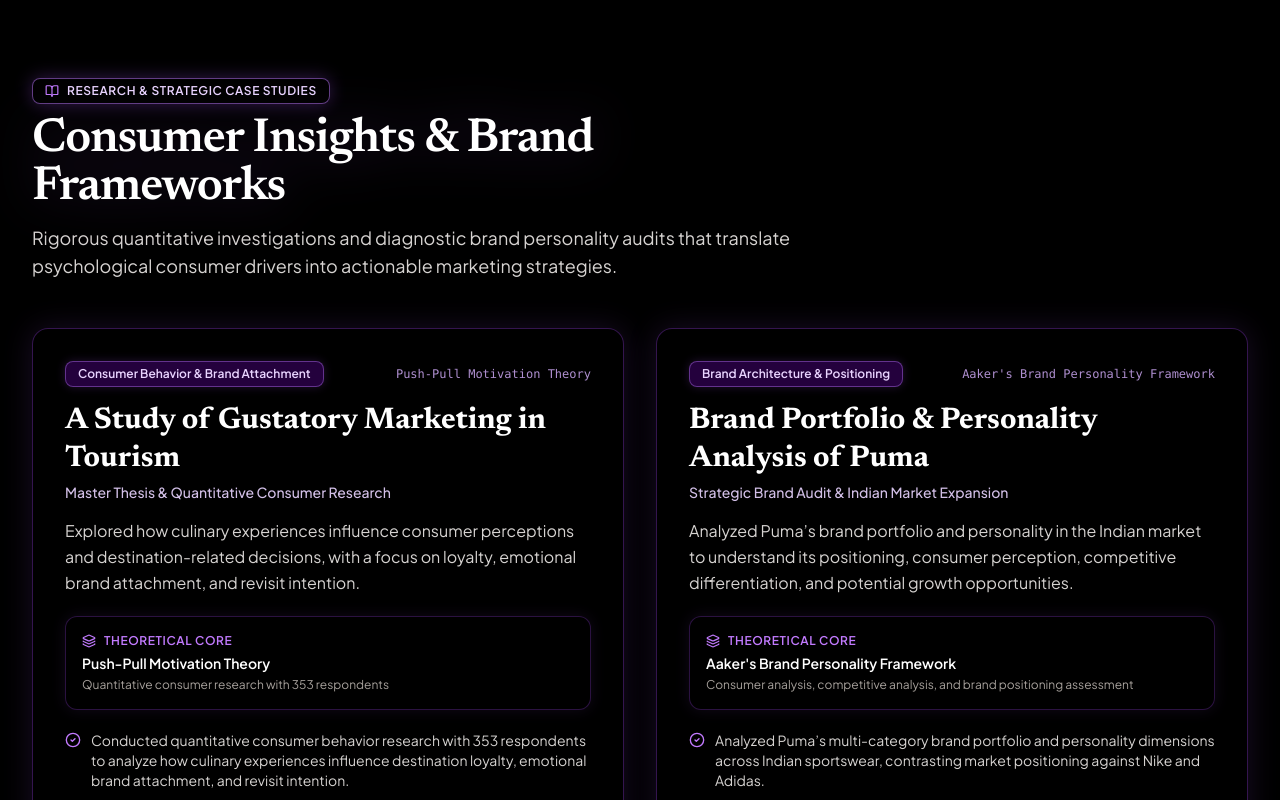
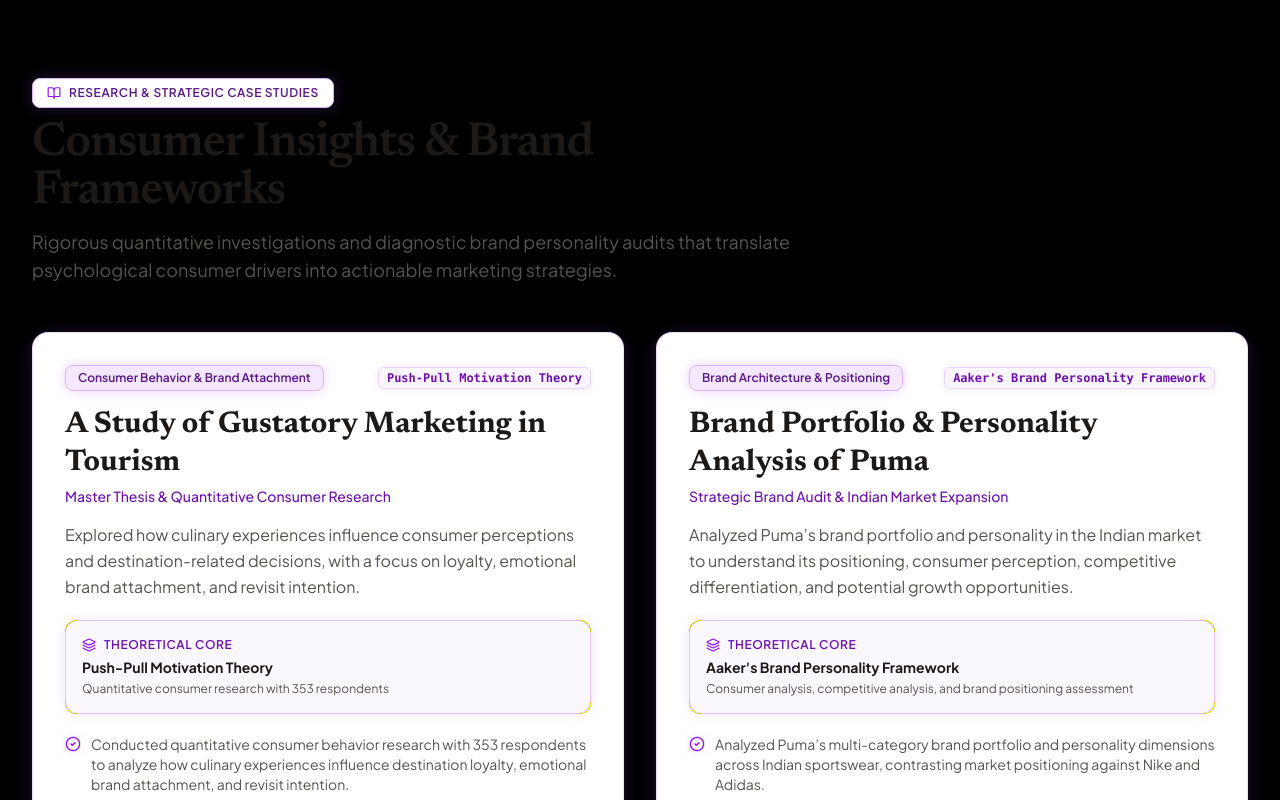
Before and after one commit to vaanimalviyaa-ai/Vaani-Malviya-Portfolio, a React (Vite) app: page / in a window 1280 px wide. Shown: the part 2480-3280 px from the top of the page. Built offline with nearby package versions, Linux system fonts and the light colour scheme.

Commit message:
Update ProjectsSection.tsx

```diff
--- a/src/components/ProjectsSection.tsx
+++ b/src/components/ProjectsSection.tsx
@@ -8,18 +8,18 @@
 
 export const ProjectsSection: React.FC = () => {
   return (
-    <section id="projects" className="py-20 bg-transparent border-b border-purple-500/15 relative">
+    <section id="projects" className="py-20 bg-transparent border-b border-purple-100 relative">
       <div className="max-w-7xl mx-auto px-4 sm:px-6 lg:px-8">
         {/* Section Header */}
         <div className="max-w-3xl mb-12">
-          <div className="inline-flex items-center gap-2 px-3 py-1 rounded-lg bg-black/80 border border-purple-400/50 text-purple-200 text-xs font-semibold uppercase tracking-wider mb-3 shadow-[0_0_18px_rgba(168,85,247,0.3)]">
-            <BookOpen className="w-3.5 h-3.5 text-purple-400" />
+          <div className="inline-flex items-center gap-2 px-3.5 py-1.5 rounded-lg bg-white border border-purple-300 text-purple-900 text-xs font-semibold uppercase tracking-wider mb-3 shadow-[0_0_15px_rgba(168,85,247,0.22)]">
+            <BookOpen className="w-3.5 h-3.5 text-purple-600" />
             <span>Research & Strategic Case Studies</span>
           </div>
-          <h2 className="font-editorial text-3xl sm:text-4xl md:text-5xl font-semibold text-white tracking-tight drop-shadow-[0_0_25px_rgba(168,85,247,0.2)]">
+          <h2 className="font-editorial text-3xl sm:text-4xl md:text-5xl font-semibold text-stone-900 tracking-tight">
             Consumer Insights & Brand Frameworks
           </h2>
-          <p className="mt-3 text-base sm:text-lg text-stone-300">
+          <p className="mt-3 text-base sm:text-lg text-stone-600">
             Rigorous quantitative investigations and diagnostic brand personality audits that translate psychological consumer drivers into actionable marketing strategies.
           </p>
         </div>
@@ -30,42 +30,42 @@
             <div
               key={project.id}
               id={`project-card-${project.id}`}
-              className="bg-black/80 border border-purple-500/30 rounded-2xl p-6 sm:p-8 flex flex-col justify-between hover:border-purple-400/70 hover:shadow-[0_0_45px_rgba(192,132,252,0.3)] transition-all shadow-[0_0_30px_rgba(168,85,247,0.15)] backdrop-blur-xl group"
+              className="bg-white border border-purple-200/90 rounded-2xl p-6 sm:p-8 flex flex-col justify-between hover:border-purple-400 hover:shadow-[0_8px_35px_rgba(168,85,247,0.22),0_0_25px_rgba(192,132,252,0.2)] transition-all shadow-[0_4px_25px_rgba(168,85,247,0.1),0_0_15px_rgba(192,132,252,0.08)] group"
             >
               <div>
                 {/* Category & Badge */}
                 <div className="flex items-center justify-between gap-2 mb-4">
-                  <span className="text-xs font-semibold px-3 py-1 rounded-lg bg-purple-950/60 border border-purple-400/40 text-purple-200 shadow-[0_0_10px_rgba(168,85,247,0.2)]">
+                  <span className="text-xs font-semibold px-3 py-1 rounded-lg bg-purple-100 border border-purple-300 text-purple-900 shadow-[0_0_12px_rgba(168,85,247,0.25)]">
                     {project.category}
                   </span>
-                  <span className="text-xs font-medium text-purple-300/80 font-mono">
+                  <span className="text-xs font-semibold text-purple-800 font-mono px-2 py-0.5 rounded-md bg-purple-50 border border-purple-200 shadow-[0_0_8px_rgba(168,85,247,0.12)]">
                     {project.framework}
                   </span>
                 </div>
 
                 {/* Title & Subtitle */}
-                <h3 className="font-editorial text-2xl sm:text-3xl font-bold text-white leading-tight mb-1 group-hover:text-purple-300 transition-colors">
+                <h3 className="font-editorial text-2xl sm:text-3xl font-bold text-stone-900 leading-tight mb-1 group-hover:text-purple-800 transition-colors">
                   {project.title}
                 </h3>
-                <div className="text-sm font-medium text-purple-200/90 mb-4">
+                <div className="text-sm font-medium text-purple-800 mb-4">
                   {project.subtitle}
                 </div>
 
                 {/* Overview */}
-                <p className="text-sm sm:text-base text-stone-300 mb-5 leading-relaxed">
+                <p className="text-sm sm:text-base text-stone-600 mb-5 leading-relaxed">
                   {project.overview}
                 </p>
 
                 {/* Framework Highlight Box */}
-                <div className="p-4 rounded-xl bg-black/90 border border-purple-500/25 mb-5 shadow-[0_0_15px_rgba(168,85,247,0.1)]">
-                  <div className="flex items-center gap-2 text-xs font-semibold text-purple-400 uppercase tracking-wider mb-1">
-                    <Layers className="w-3.5 h-3.5 text-purple-400" />
+                <div className="p-4 rounded-xl bg-purple-50/80 border border-purple-300/80 mb-5 shadow-[0_0_14px_rgba(168,85,247,0.15)]">
+                  <div className="flex items-center gap-2 text-xs font-semibold text-purple-800 uppercase tracking-wider mb-1">
+                    <Layers className="w-3.5 h-3.5 text-purple-600" />
                     <span>Theoretical Core</span>
                   </div>
-                  <div className="text-sm font-semibold text-white">
+                  <div className="text-sm font-bold text-stone-900">
                     {project.framework}
                   </div>
-                  <div className="text-xs text-stone-400 mt-1">
+                  <div className="text-xs text-stone-600 mt-1">
                     {project.methodology}
                   </div>
                 </div>
@@ -73,8 +73,8 @@
                 {/* Bullets */}
                 <div className="space-y-2.5 mb-6">
                   {project.bullets.map((bullet, bIdx) => (
-                    <div key={bIdx} className="flex items-start gap-2.5 text-xs sm:text-sm text-stone-300">
-                      <CheckCircle2 className="w-4 h-4 text-purple-400 shrink-0 mt-0.5" />
+                    <div key={bIdx} className="flex items-start gap-2.5 text-xs sm:text-sm text-stone-600">
+                      <CheckCircle2 className="w-4 h-4 text-purple-600 shrink-0 mt-0.5 drop-shadow-[0_0_6px_rgba(168,85,247,0.35)]" />
                       <span>{bullet}</span>
                     </div>
                   ))}
@@ -83,11 +83,11 @@
 
               <div>
                 {/* Tags */}
-                <div className="flex flex-wrap gap-1.5 pt-4 border-t border-purple-500/20">
+                <div className="flex flex-wrap gap-1.5 pt-4 border-t border-purple-100">
                   {project.tags.map((tag, tIdx) => (
                     <span
                       key={tIdx}
-                      className="px-2 py-0.5 text-xs font-medium bg-purple-950/40 text-purple-200 border border-purple-500/25 rounded-md"
+                      className="px-2.5 py-1 text-xs font-medium bg-purple-50 text-purple-900 border border-purple-200 rounded-md hover:border-purple-300 hover:shadow-[0_0_10px_rgba(168,85,247,0.2)] transition-all"
                     >
                       {tag}
                     </span>
```
